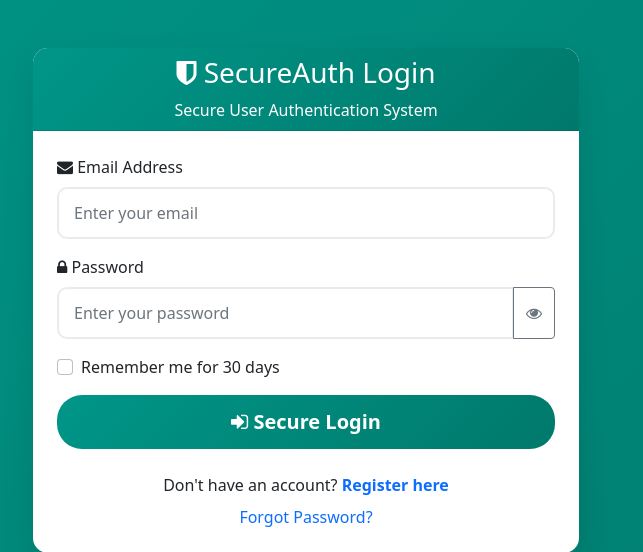
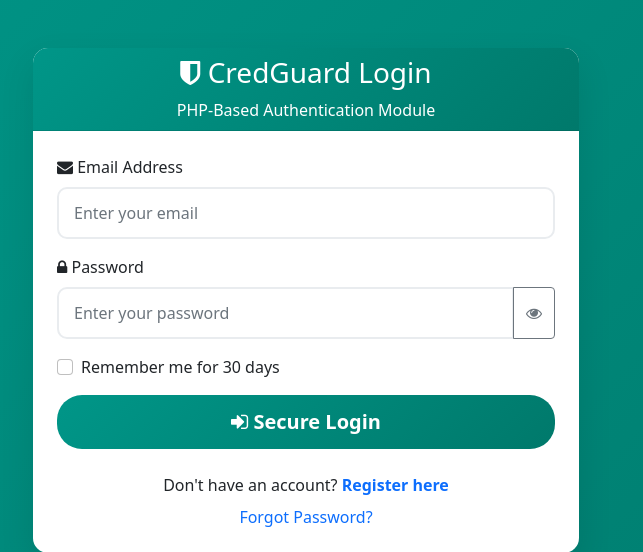
Before and after one commit to Rasikkaa/SecureWebLogin, a PHP site: page /pages/login.php in a window 1280 px wide. Shown: the top 552 px of the page, without its empty margins (334-977 px from the left). Run offline with PHP 8.4, Linux system fonts and the light colour scheme; some libraries are stand-ins or nearby versions.

Commit message:
Updated project with new code

```diff
--- a/admin/login.php
+++ b/admin/login.php
@@ -115,7 +115,7 @@ $csrf_token = generate_csrf_token();
     <link rel="stylesheet" href="https://cdnjs.cloudflare.com/ajax/libs/font-awesome/4.7.0/css/font-awesome.css">
     <link rel="shortcut icon" href="https://cdn-icons-png.flaticon.com/512/295/295128.png">
     <script src="https://cdn.jsdelivr.net/npm/bootstrap@5.0.2/dist/js/bootstrap.bundle.min.js"></script>
-    <title>SecureAuth - Admin Login</title>
+    <title>CredGuard - Admin Login</title>
     <style>
         body {
             background: linear-gradient(135deg, #009688 0%, #00796B 100%);
@@ -161,8 +161,8 @@ $csrf_token = generate_csrf_token();
             <div class="col-md-6">
                 <div class="card">
                     <div class="card-header text-center">
-                        <h3><i class="fa fa-user-secret"></i> Admin Login</h3>
-                        <p class="mb-0">SecureAuth Administration Panel</p>
+                        <h3><i class="fa fa-shield"></i> CredGuard Admin</h3>
+                        <p class="mb-0">PHP-Based Authentication Module</p>
                     </div>
                     <div class="card-body p-4">
                         <form method="POST" id="adminLoginForm">
--- a/pages/dashboard.php
+++ b/pages/dashboard.php
@@ -123,7 +123,7 @@ $csrf_token = generate_csrf_token();
     <nav class="navbar navbar-expand-lg navbar-dark">
         <div class="container">
             <a class="navbar-brand" href="#">
-                <i class="fa fa-shield"></i> SecureAuth
+                <i class="fa fa-shield"></i> CredGuard
             </a>
             <div class="navbar-nav ms-auto">
                 <span class="navbar-text me-3">
--- a/pages/login.php
+++ b/pages/login.php
@@ -129,13 +129,13 @@ $csrf_token = generate_csrf_token();
 <head>
     <meta charset="UTF-8">
     <meta name="viewport" content="width=device-width, initial-scale=1.0">
-    <meta name="description" content="SecureAuth - Secure User Authentication System">
+    <meta name="description" content="CredGuard - PHP-Based Authentication Module">
     <meta name="robots" content="noindex, nofollow">
     <link href="https://cdn.jsdelivr.net/npm/bootstrap@5.0.2/dist/css/bootstrap.min.css" rel="stylesheet">
     <link rel="stylesheet" href="https://cdnjs.cloudflare.com/ajax/libs/font-awesome/4.7.0/css/font-awesome.css">
     <link rel="shortcut icon" href="https://cdn-icons-png.flaticon.com/512/295/295128.png">
     <script src="https://cdn.jsdelivr.net/npm/bootstrap@5.0.2/dist/js/bootstrap.bundle.min.js"></script>
-    <title>SecureAuth - Login</title>
+    <title>CredGuard - Login</title>
     <style>
         body {
             background: linear-gradient(135deg, #009688 0%, #00796B 100%);
@@ -181,8 +181,8 @@ $csrf_token = generate_csrf_token();
             <div class="col-md-6">
                 <div class="card">
                     <div class="card-header text-center">
-                        <h3><i class="fa fa-shield"></i> SecureAuth Login</h3>
-                        <p class="mb-0">Secure User Authentication System</p>
+                        <h3><i class="fa fa-shield"></i> CredGuard Login</h3>
+                        <p class="mb-0">PHP-Based Authentication Module</p>
                     </div>
                     <div class="card-body p-4">
                         <form method="POST" id="loginForm">
@@ -240,7 +240,7 @@ $csrf_token = generate_csrf_token();
     <div class="toast-container position-fixed bottom-0 end-0 p-3">
         <div class="toast show" role="alert" aria-live="assertive" aria-atomic="true">
             <div class="toast-header">
-                <strong class="me-auto">SecureAuth</strong>
+                <strong class="me-auto">CredGuard</strong>
                 <button type="button" class="btn-close" data-bs-dismiss="toast"></button>
             </div>
             <div class="toast-body text-<?php echo $toastClass; ?>">
```
